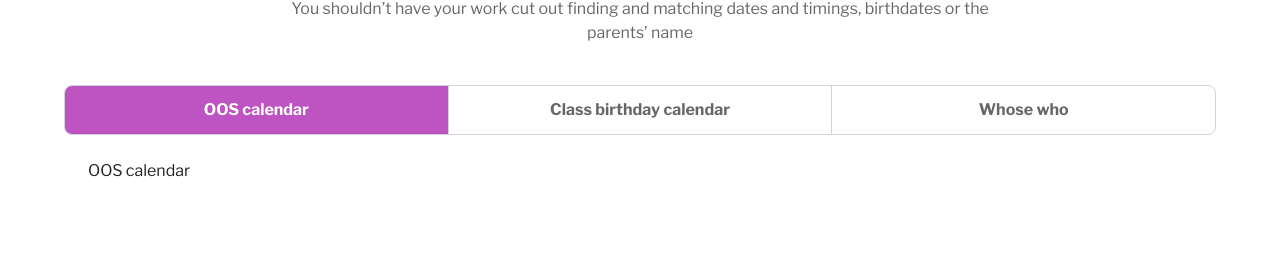
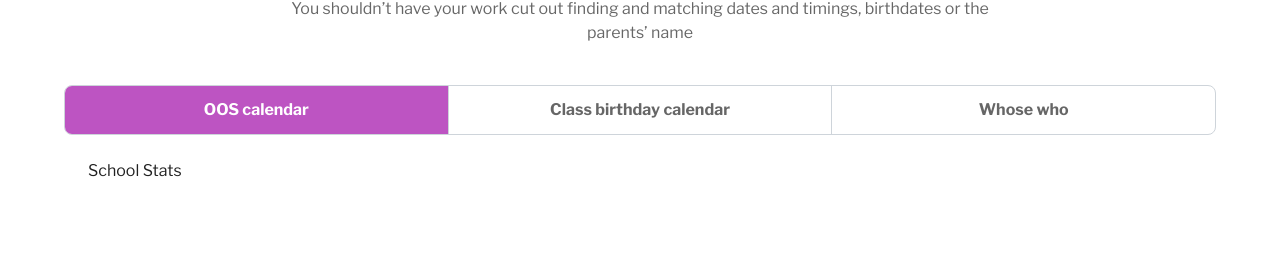
Before and after one commit to digital-brother/ooscca-fe, a Next.js app: page / in a window 1280 px wide. Shown: the part 4475-4732 px from the top of the page. Built offline with nearby package versions, Linux system fonts and the light colour scheme.

Commit message:
Wire up SchoolStats.js

```diff
--- /dev/null
+++ b/src/app/(homepage)/SchoolStats.js
@@ -0,0 +1,9 @@
+import Box from "@mui/material/Box";
+
+export default function SchoolStats() {
+  return (
+    <Box>
+      School Stats
+    </Box>
+  )
+}
--- a/src/app/(homepage)/TryIt.js
+++ b/src/app/(homepage)/TryIt.js
@@ -10,6 +10,7 @@ import TabPanel from "@mui/lab/TabPanel";
 import Tab from "@mui/material/Tab";
 import {useTheme} from "@mui/material/styles";
 import useMediaQuery from "@mui/material/useMediaQuery";
+import SchoolStats from "@/app/(homepage)/SchoolStats";
 
 
 function TryItText({benefit, sx}) {
@@ -78,7 +79,9 @@ function Tabs(props) {
             <CustomTab label="Whose who" value="whoseWho"/>
           </TabList>
         </Box>
-        <TabPanel value="oosCalendar">OOS calendar</TabPanel>
+        <TabPanel value="oosCalendar">
+          <SchoolStats />
+        </TabPanel>
         <TabPanel value="classBirthdayCalendar">Class birthday calendar</TabPanel>
         <TabPanel value="whoseWho">Whose who</TabPanel>
       </TabContext>
```
